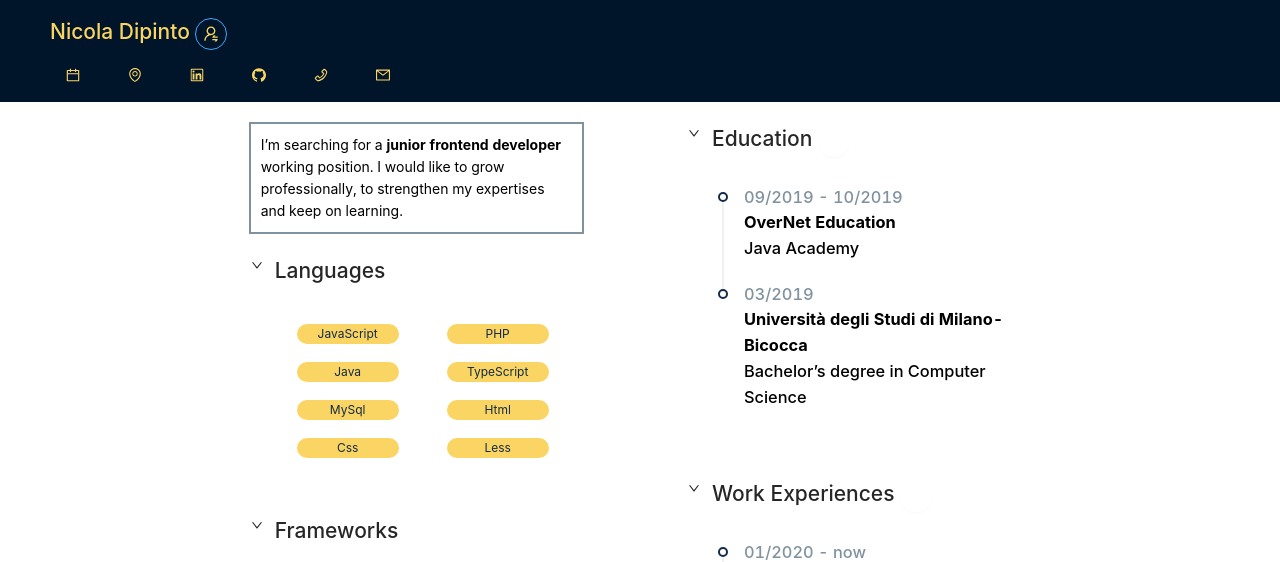
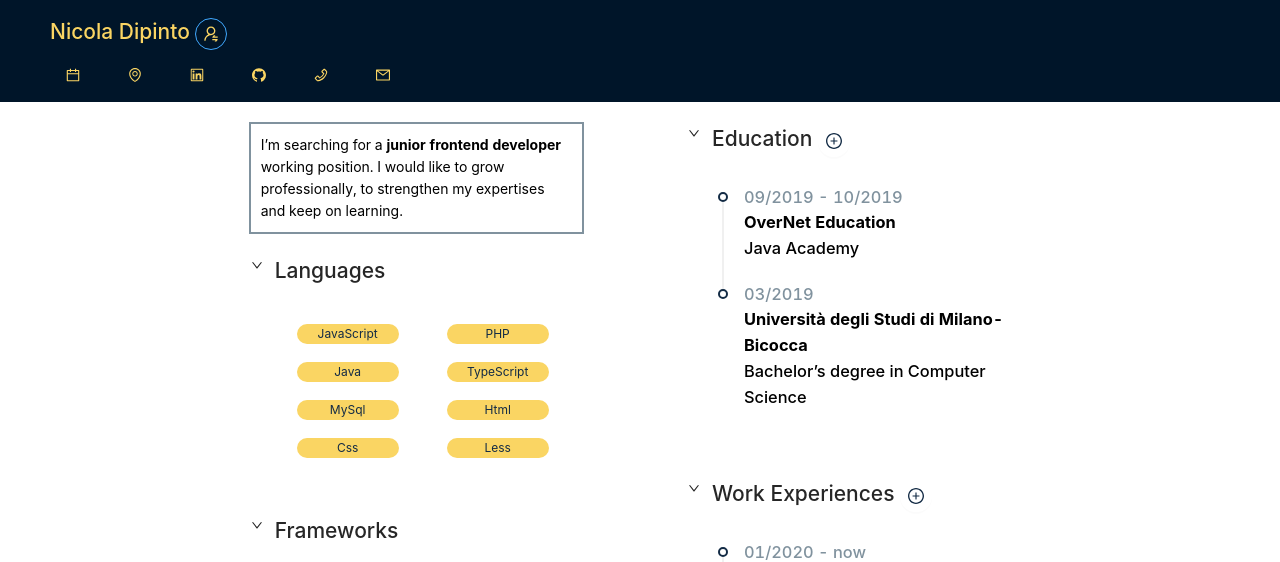
Before and after one commit to NicolaDipintoDev/cv.assignment, a React (Create React App) app in the folder cv-assignment/: page / in a window 1280 px wide. Both pictures are taken after a click on the button 211 px from the left and 34 px from the top of the page. Shown: the top 562 px of the page. Built offline with nearby package versions, Linux system fonts and the light colour scheme.

Commit message:
styles add icon

```diff
--- a/cv-assignment/src/components/Content/CollapseComponents/CollapseComponent.js
+++ b/cv-assignment/src/components/Content/CollapseComponents/CollapseComponent.js
@@ -1,6 +1,6 @@
 import React from "react";
 import PropTypes from "prop-types";
-import { Collapse, Button } from "antd";
+import { Collapse, Button, Popover } from "antd";
 import { PlusCircleOutlined } from "@ant-design/icons";
 import "./collapseComponent.css";
 
@@ -12,11 +12,17 @@ const CollapseComponent = ({ title, contentPanel, logged }) => (
       header={
         <h1 className="blockTitle">
           {title}{" "}
-          {logged && <Button
-            ghost
-            shape="circle"
-            icon={<PlusCircleOutlined className="collapseIcon" />}
-          />}
+          {logged && (
+            <Popover
+              content={<span className="popoverCollapse">Aggiungi</span>}
+            >
+              <Button
+                ghost
+                shape="circle"
+                icon={<PlusCircleOutlined className="collapseIcon" />}
+              />
+            </Popover>
+          )}
         </h1>
       }
       key="1"
--- a/cv-assignment/src/components/Content/CollapseComponents/collapseComponent.css
+++ b/cv-assignment/src/components/Content/CollapseComponents/collapseComponent.css
@@ -5,3 +5,7 @@
 .blocktitle{
     color: #132B45;
 }
+
+.collapseIcon{
+    color: #132B45 !important;
+}
```
